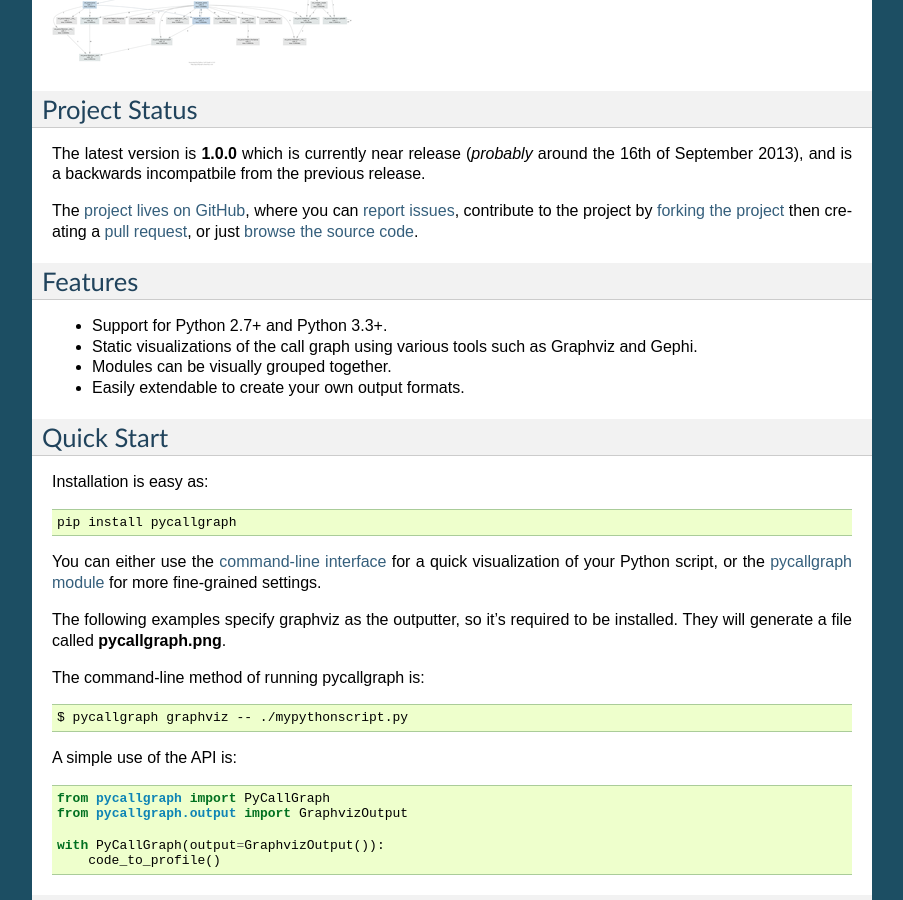
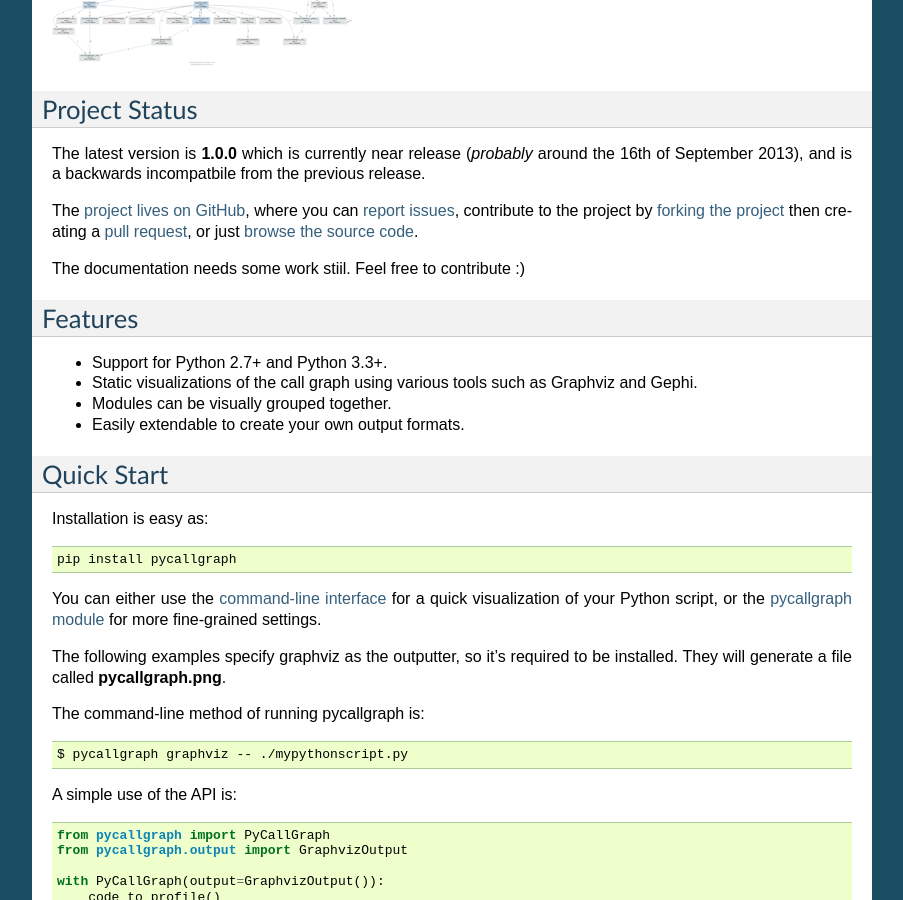
Before and after one commit to gak/pycallgraph, a Sphinx documentation site: the page built from docs/index.rst, in a window 1280 px wide and 900 px high, scrolled down 619 px. Shown: the whole window, without its empty margins (198-1101 px from the left). Built offline with Sphinx 7.4.7, drawn with Linux system fonts in a browser that asks for light colours; the version number could not be read and is left out.

Commit message:
Note about documentation :)

```diff
--- a/docs/index.rst
+++ b/docs/index.rst
@@ -30,6 +30,8 @@
 The latest version is **1.0.0** which is currently near release (*probably* around the 16th of September 2013), and is a backwards incompatbile from the previous release.
 
 The `project lives on GitHub <https://github.com/gak/pycallgraph/#python-call-graph>`_, where you can `report issues <https://github.com/gak/pycallgraph/issues>`_, contribute to the project by `forking the project <https://help.github.com/articles/fork-a-repo>`_ then creating a `pull request <https://help.github.com/articles/using-pull-requests>`_, or just `browse the source code <https://github.com/gak/pycallgraph/>`_.
+
+The documentation needs some work stiil. Feel free to contribute :)
 
 Features
 ========
```
